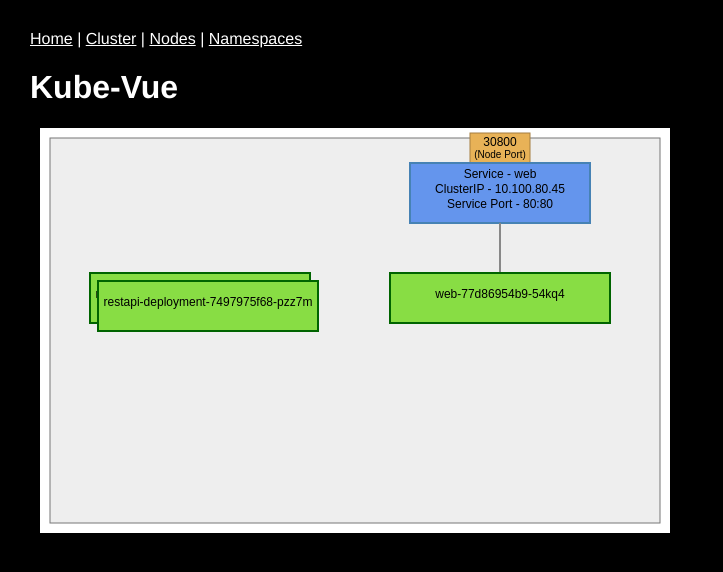
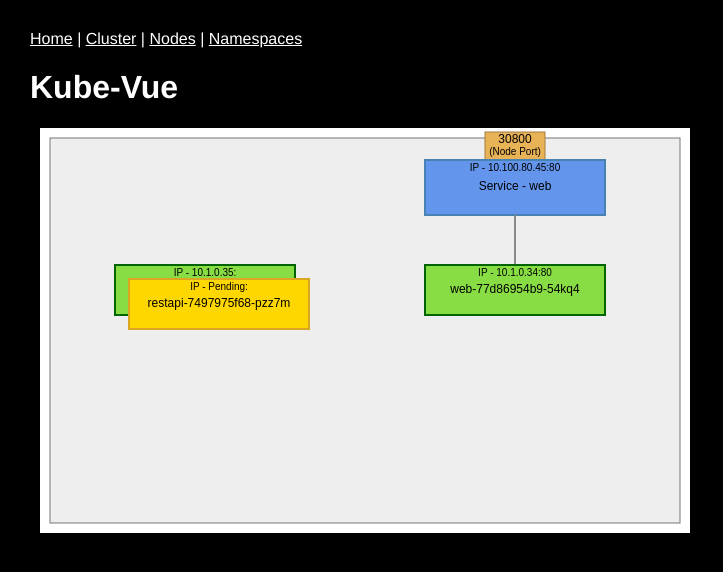
Before and after one commit to tangolab/kube-vue, a Vue app: page /cluster in a window 1280 px wide. Shown: the top 572 px of the page, without its empty margins (0-723 px from the left). Built offline with nearby package versions, Linux system fonts and the light colour scheme.

Commit message:
minor UI fixes

```diff
--- a/src/assets/deployments.json
+++ b/src/assets/deployments.json
@@ -8,16 +8,16 @@
   "items": [
     {
       "metadata": {
-        "name": "restapi-deployment",
+        "name": "restapi",
         "namespace": "default",
-        "selfLink": "/apis/extensions/v1beta1/namespaces/default/deployments/restapi-deployment",
+        "selfLink": "/apis/extensions/v1beta1/namespaces/default/deployments/restapi",
         "uid": "2394c6da-8599-11e9-b2c2-00155da00138",
         "resourceVersion": "69985",
         "generation": 1,
         "creationTimestamp": "2019-06-03T00:47:18Z",
         "annotations": {
           "deployment.kubernetes.io/revision": "1",
-          "kubectl.kubernetes.io/last-applied-configuration": "{\"apiVersion\":\"apps/v1\",\"kind\":\"Deployment\",\"metadata\":{\"annotations\":{},\"name\":\"restapi-deployment\",\"namespace\":\"default\"},\"spec\":{\"replicas\":1,\"selector\":{\"matchLabels\":{\"component\":\"restapi\"}},\"template\":{\"metadata\":{\"labels\":{\"component\":\"restapi\"}},\"spec\":{\"containers\":[{\"image\":\"dockeruser1212/restapi\",\"name\":\"restapi\",\"ports\":[{\"containerPort\":80}]}]}}}}\n"
+          "kubectl.kubernetes.io/last-applied-configuration": "{\"apiVersion\":\"apps/v1\",\"kind\":\"Deployment\",\"metadata\":{\"annotations\":{},\"name\":\"restapi\",\"namespace\":\"default\"},\"spec\":{\"replicas\":1,\"selector\":{\"matchLabels\":{\"component\":\"restapi\"}},\"template\":{\"metadata\":{\"labels\":{\"component\":\"restapi\"}},\"spec\":{\"containers\":[{\"image\":\"dockeruser1212/restapi\",\"name\":\"restapi\",\"ports\":[{\"containerPort\":80}]}]}}}}\n"
         }
       },
       "spec": {
@@ -93,7 +93,7 @@
             "lastUpdateTime": "2019-06-03T00:47:22Z",
             "lastTransitionTime": "2019-06-03T00:47:18Z",
             "reason": "NewReplicaSetAvailable",
-            "message": "ReplicaSet \"restapi-deployment-7497975f68\" has successfully progressed."
+            "message": "ReplicaSet \"restapi-7497975f68\" has successfully progressed."
           }
         ]
       }
--- a/src/assets/pods.json
+++ b/src/assets/pods.json
@@ -8,10 +8,10 @@
   "items": [
     {
       "metadata": {
-        "name": "restapi-deployment-7497975f68-pzz7m",
-        "generateName": "restapi-deployment-7497975f68-",
+        "name": "restapi-7497975f68-pzz7m",
+        "generateName": "restapi-7497975f68-",
         "namespace": "default",
-        "selfLink": "/api/v1/namespaces/default/pods/restapi-deployment-7497975f68-pzz7m",
+        "selfLink": "/api/v1/namespaces/default/pods/restapi-7497975f68-pzz7m",
         "uid": "23a7dce1-8599-11e9-b2c2-00155da00138",
         "resourceVersion": "69983",
         "creationTimestamp": "2019-06-03T00:47:18Z",
@@ -23,7 +23,7 @@
           {
             "apiVersion": "extensions/v1beta1",
             "kind": "ReplicaSet",
-            "name": "restapi-deployment-7497975f68",
+            "name": "restapi-7497975f68",
             "uid": "239634ef-8599-11e9-b2c2-00155da00138",
             "controller": true,
             "blockOwnerDeletion": true
@@ -138,10 +138,10 @@
     },
     {
       "metadata": {
-        "name": "restapi-deployment-7497975f68-pzz7m",
-        "generateName": "restapi-deployment-7497975f68-",
+        "name": "restapi-7497975f68-pzz7m",
+        "generateName": "restapi-7497975f68-",
         "namespace": "default",
-        "selfLink": "/api/v1/namespaces/default/pods/restapi-deployment-7497975f68-pzz7m",
+        "selfLink": "/api/v1/namespaces/default/pods/restapi-7497975f68-pzz7m",
         "uid": "23a7dce1-8599-11e9-b2c2-00155da00138",
         "resourceVersion": "69983",
         "creationTimestamp": "2019-06-03T00:47:18Z",
@@ -153,7 +153,7 @@
           {
             "apiVersion": "extensions/v1beta1",
             "kind": "ReplicaSet",
-            "name": "restapi-deployment-7497975f68",
+            "name": "restapi-7497975f68",
             "uid": "239634ef-8599-11e9-b2c2-00155da00138",
             "controller": true,
             "blockOwnerDeletion": true
@@ -221,7 +221,7 @@
         ]
       },
       "status": {
-        "phase": "Running",
+        "phase": "Pending",
         "conditions": [
           {
             "type": "Initialized",
--- a/src/views/Home.vue
+++ b/src/views/Home.vue
@@ -10,24 +10,32 @@
                     /*dep*/     <rect :x="d.left + ((d.left + d.w) * ref)" :y="d.top" :width="d.w" :height="d.h" :class="d.style"></rect>
                                 <!--<text :x="d.left + ((d.left + d.w) * ref) + d.w/2" :y="200" text-anchor="middle" fill="#000" class="podlabel">{{dep.name}}</text>-->
 
-                    /*NodePort*/<rect v-if="dep.pods.service.nodePort!==''" :x="d.left + ((d.left + d.w) * ref) + d.w/2 - s.w/6" :y="d.top+s.top-30"
+                    /*NodePort*/<rect v-if="dep.pods.service.nodePort!==''" :x="d.left + ((d.left + d.w) * ref) + d.w/2 - s.w/6" :y="d.top+s.top-28"
                                   :width="s.w/3" :height="s.h/2.0" :class="np.style"></rect>
                                 <text v-if="dep.pods.service.nodePort!==''" :x="d.left + ((d.left + d.w) * ref) + d.w/2" :y="d.top+s.top-15+10"
                                   text-anchor="middle" fill="#000" class="nplabel">(Node Port)</text>
                                 <text v-if="dep.pods.service.nodePort!==''" :x="d.left + ((d.left + d.w) * ref) + d.w/2" :y="d.top+s.top-17"
                                   text-anchor="middle" fill="#000" class="servicelabel">{{dep.pods.service.nodePort}}</text>
-                    /*service*/ <rect v-if="dep.pods.service.name!=='None'" :x="d.left + ((d.left + d.w) * ref) + d.w/2 - s.w/2" :y="d.top+s.top" :width="s.w" :height="s.h" :class="s.style"></rect>
-                                <text v-if="dep.pods.service.name!=='None'" :x="d.left + ((d.left + d.w) * ref) + d.w/2" :y="d.top+s.top+ s.th"
+                    /*service*/ <rect v-if="dep.pods.service.name!=='None'" :x="d.left + ((d.left + d.w) * ref) + d.w/2 - s.w/2" :y="d.top+s.top"
+                                  :width="s.w" :height="s.h" :class="s.style"></rect>
+                                <text v-if="dep.pods.service.name!=='None'" :x="d.left + ((d.left + d.w) * ref) + d.w/2" :y="d.top+s.top+ s.th-4"
+                                  text-anchor="middle" fill="#000" class="nplabel">IP - {{dep.pods.service.clusterIP}}:{{dep.pods.service.port}}</text>
+                                <text v-if="dep.pods.service.name!=='None'" :x="d.left + ((d.left + d.w) * ref) + d.w/2" :y="d.top+s.top+ s.th*2"
                                   text-anchor="middle" fill="#000" class="servicelabel">Service - {{dep.pods.service.name}}</text>
-                                <text v-if="dep.pods.service.name!=='None'" :x="d.left + ((d.left + d.w) * ref) + d.w/2" :y="d.top+s.top+ s.th*2"
-                                  text-anchor="middle" fill="#000" class="servicelabel">ClusterIP - {{dep.pods.service.clusterIP}}</text>
-                                <text v-if="dep.pods.service.name!=='None'" :x="d.left + ((d.left + d.w) * ref) + d.w/2" :y="d.top+s.top+ s.th*3"
-                                  text-anchor="middle" fill="#000" class="servicelabel">Service Port - {{dep.pods.service.port}}:{{dep.pods.service.targetPort}}</text>
-                    <line v-if="dep.pods.service.name!=='None'" class="service-1" :x1="d.left + ((d.left + d.w) * ref) + d.w/2" :y1="d.top+s.top+s.h" :x2="d.left + ((d.left + d.w) * ref) + d.w/2" :y2="d.top+s.top+p.top+s.h"></line>
+                                <line v-if="dep.pods.service.name!=='None'" class="service-1"
+                                  :x1="d.left + ((d.left + d.w) * ref) + d.w/2" :y1="d.top+s.top+s.h"
+                                  :x2="d.left + ((d.left + d.w) * ref) + d.w/2" :y2="d.top+s.top+p.top+s.h"></line>
 
                     <g v-for="(pod, index) in dep.pods.items" :key="index">
-                    /*pod*/     <rect :x="(index * p.offset) + d.left + ((d.left + d.w) * ref) + d.w/2 - p.w/2" :y="(index * p.offset) + d.top+s.top+p.top+s.h" :width="p.w" :height="p.h" :class="p.style"></rect>
-                                <text :x="(index * p.offset) + d.left + ((d.left + d.w) * ref) + d.w/2" :y="(index * p.offset) + d.top+s.top+p.top+s.h+ 25" text-anchor="middle" fill="#000" class="podlabel">{{pod.name}}</text>
+                    /*pod*/     <rect :x="(index * p.offset) + d.left + ((d.left + d.w) * ref) + d.w/2 - p.w/2"
+                                  :y="(index * p.offset) + d.top+s.top+p.top+s.h" :width="p.w" :height="p.h"
+                                  :class="pod.status"></rect>
+                                <text :x="(index * p.offset) + d.left + ((d.left + d.w) * ref) + d.w/2"
+                                  :y="(index * p.offset) + d.top+s.top+p.top+s.h+ 11" text-anchor="middle" fill="#000"
+                                  class="nplabel">IP - {{(pod.status==='Running'?pod.podIP:pod.status)}}:{{dep.pods.service.targetPort}}</text>
+                                <text :x="(index * p.offset) + d.left + ((d.left + d.w) * ref) + d.w/2"
+                                  :y="(index * p.offset) + d.top+s.top+p.top+s.h+ 28" text-anchor="middle" fill="#000"
+                                  class="podlabel">{{pod.name}}</text>
                     </g>
 
 
@@ -57,16 +65,16 @@
           style: "plain",
           left: 20,
           top: 20,
-          w: 280,
+          w: 290,
           h: 200
       },
       p: {
           //pod ui properties
           style: "Running",
           top: 50,
-          w: 220,
+          w: 180,
           h: 50,
-          offset:8,
+          offset:14,
       },
       np:{
         style:"nodeport",
@@ -74,9 +82,9 @@
       s: {
           //service ui properties
           style: "service",
-          top: 15,
+          top: 12,
           w: 180,
-          h: 60,
+          h: 55,
           th: 15,
       },
       l: {
@@ -121,7 +129,7 @@
         var podsInDeployment = []
         var ldepl = null;
         podsFound.forEach(function(p){
-          podsInDeployment.push({"name":p.metadata.name})
+          podsInDeployment.push({"name":p.metadata.name,"status":p.status.phase,"podIP": ("podIP" in p.status? p.status.podIP:"")})
         });
         var port="";
         var nodePort="";
```
